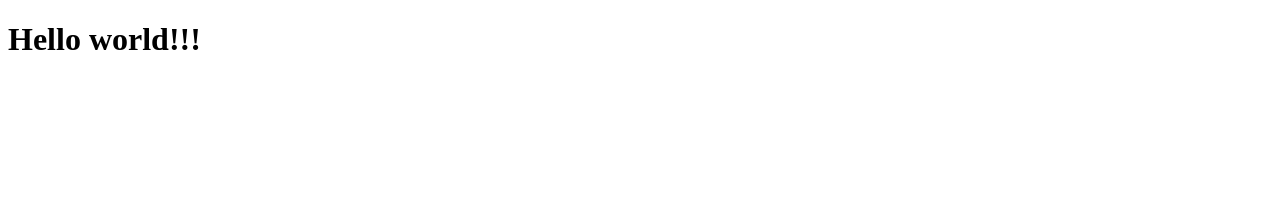
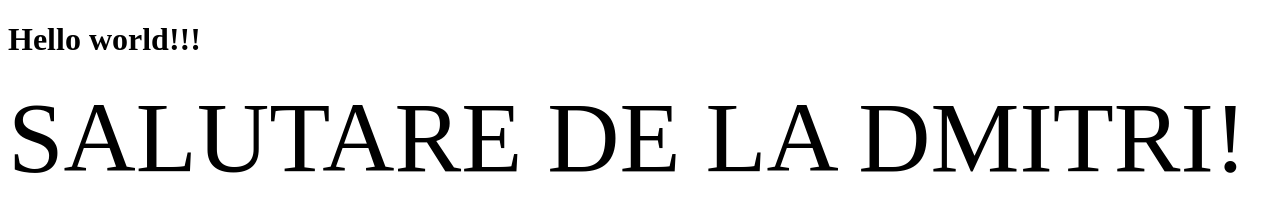
Before and after one commit to punkrock34/dn-git-demo, a plain HTML site: page index.html in a window 1280 px wide. Drawn offline with Linux system fonts and the light colour scheme.

Commit message:
De la Dmitri

```diff
--- a/index.html
+++ b/index.html
@@ -6,5 +6,9 @@
   </head>
   <body>
     <h1>Hello world!!!</h1>
+
+    <div style="font-size: 100px;">
+      SALUTARE DE LA DMITRI!
+    </div>
   </body>
 </html>
```
